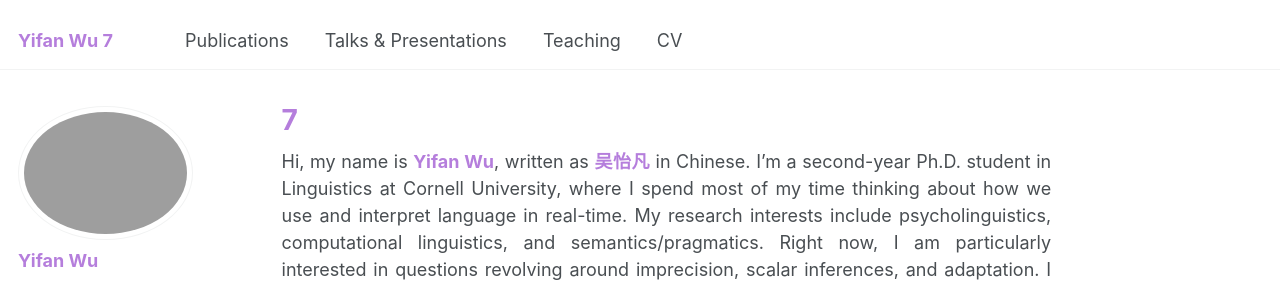
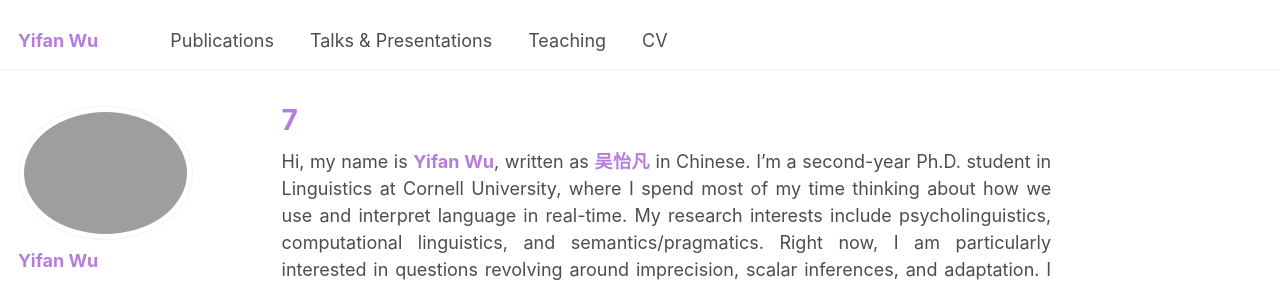
Before and after one commit to lynn-yifanwu-ling/lynn-yifanwu-ling.github.io, a Jekyll site: the page built from _pages/about.md, in a window 1280 px wide. Shown: the top 282 px of the page. Built offline with Jekyll 4.4.1, drawn with Linux system fonts in a browser that asks for light colours; emoji names are drawn with the system emoji font; some web fonts are replaced.

Commit message:
Update _config.yml

```diff
--- a/_config.yml
+++ b/_config.yml
@@ -9,7 +9,7 @@
 # Basic Site Settings
 locale                   : "en-US"
 site_theme               : "default"
-title                    : "<span style='color: #B57EDC;'>Yifan Wu 7</span>"
+title                    : "<span style='color: #B57EDC;'>Yifan Wu</span>"
 title_separator          : "-"
 name                     : &name "Yifan Wu"
 description              : &description "2nd-year Ph.D. student in Ling @ Cornell, psycholing, comp ling, and semantics/pragmatics."
```
